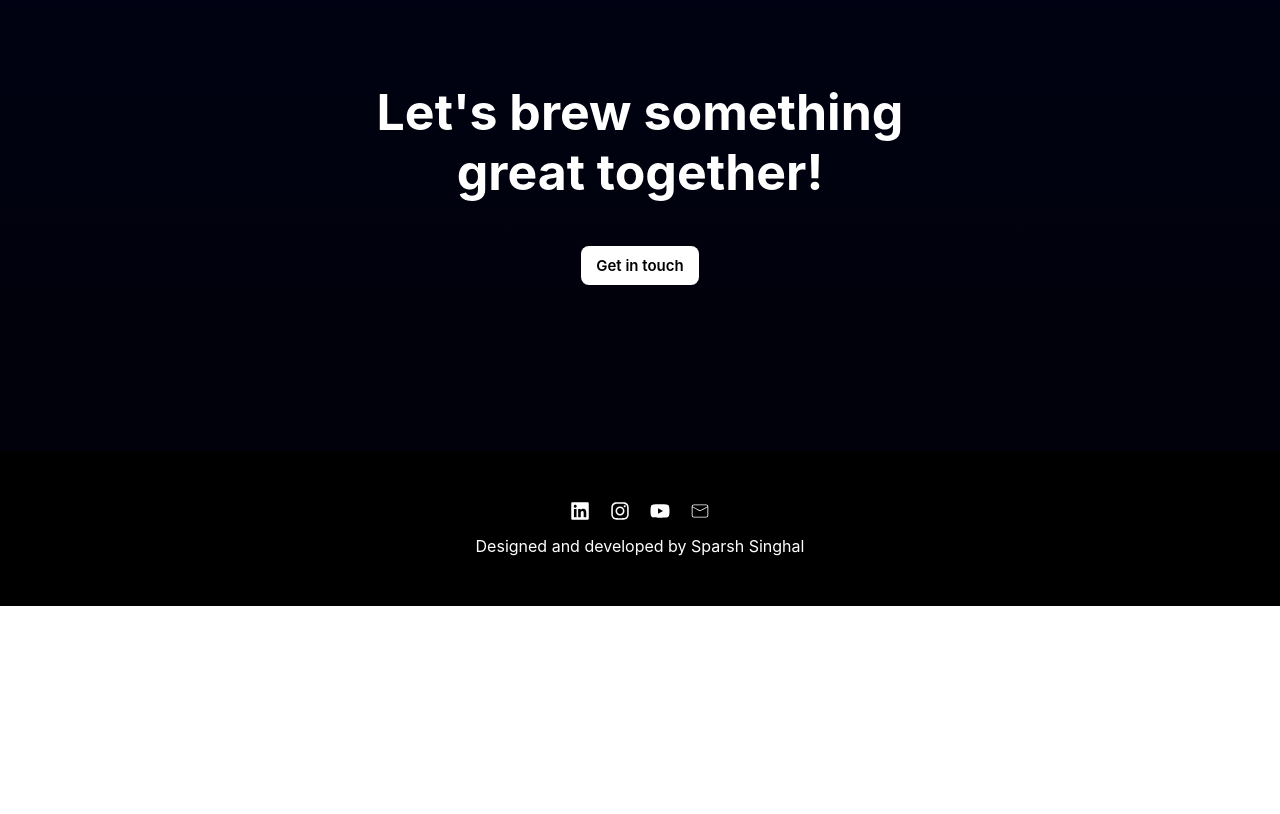
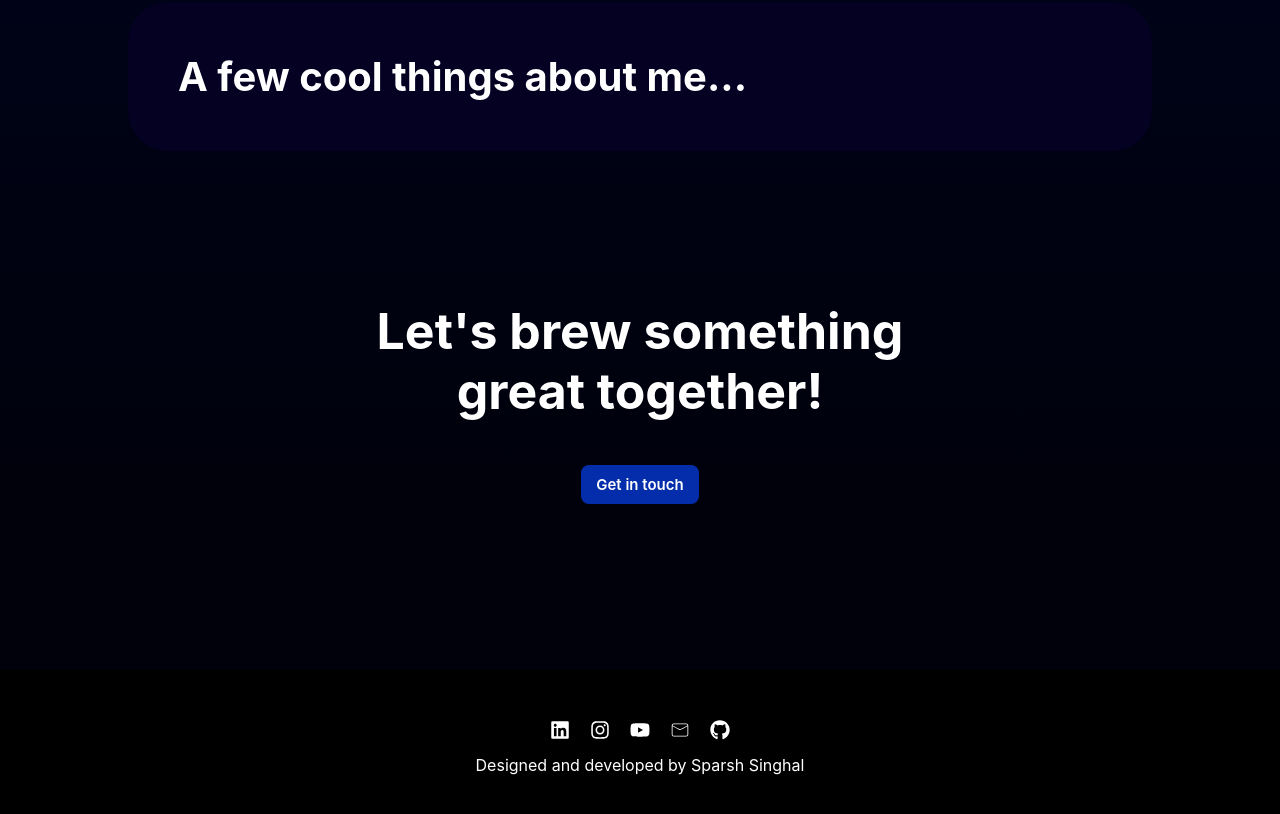
Before and after one commit to sparshsinghal15/myportfolio, a React (Create React App) app: page / in a window 1280 px wide. Shown: the part 1948-2762 px from the top of the page. Before the commit the page ends 2554 px from the top, so only its background shows below. Built offline with nearby package versions, Linux system fonts and the light colour scheme.

Commit message:
refactor

```diff
--- a/src/components/about/connect.js
+++ b/src/components/about/connect.js
@@ -9,7 +9,7 @@ const Connect = () => {
       <div className="title-2">great together!</div>
       <div className="mt-5">
         <Link to={PAGE_URL.CONNECT}>
-          <div className="custom-button custom-button-white button">
+          <div className="custom-button custom-button-blue button">
             Get in touch
           </div>
         </Link>
--- a/src/components/about/section.js
+++ b/src/components/about/section.js
@@ -1,12 +1,19 @@
-import React from "react";
+import React, { useRef } from "react";
 
 import Row from "antd/es/row";
 import Col from "antd/es/col";
 
+import { CSSTransition } from "react-transition-group";
+import "../../style/fade.css";
+
 const Section = ({ section }) => {
   const { title, description, image } = section;
+
+  const nodeRef = useRef(null);
+
   return (
-    <div className="section mb-5">
+    <CSSTransition nodeRef={nodeRef} in={true} timeout={400} classNames="fade">
+      <div className="section mb-5" ref={nodeRef}>
         <div className="heading-1">{title}</div>
         <Row gutter={[24, 8]}>
           <Col span={12}>
@@ -22,6 +29,7 @@ const Section = ({ section }) => {
           </Col>
         </Row>
       </div>
+    </CSSTransition>
   );
 };
 
--- a/src/components/aboutPage.js
+++ b/src/components/aboutPage.js
@@ -11,9 +11,10 @@ const About = () => {
       <Introduction />
       <div className="sections">
         {SECTIONS.map((section, index) => (
-          <Section section={section} />
+          <Section section={section} index={index} />
         ))}
       </div>
+      <div className="sections">A few cool things about me...</div>
       <Connect />
     </div>
   );
--- a/src/components/footer.js
+++ b/src/components/footer.js
@@ -1,27 +1,16 @@
 import React from "react";
 import { NAME } from "../constants/data";
-import { LINKEDIN_URL, INSTAGRAM_URL, YOUTUBE_URL } from "../constants/urls";
 
-import { FaInstagram, FaLinkedin, FaMailBulk, FaYoutube } from "react-icons/fa";
+import { SOCIAL_MEDIA_ICONS } from "../constants/data";
 
-import { CiMail } from "react-icons/ci";
 const Footer = () => {
   return (
     <div className="footer">
       <div className="container text-center">
         <div className="social-media">
-          <a href={LINKEDIN_URL}>
-            <FaLinkedin />
-          </a>
-          <a href={INSTAGRAM_URL}>
-            <FaInstagram />
-          </a>
-          <a href={YOUTUBE_URL}>
-            <FaYoutube />
-          </a>
-          <a href={YOUTUBE_URL}>
-            <CiMail />
-          </a>
+          {SOCIAL_MEDIA_ICONS.map((item) => (
+            <a href={item.url}>{item.icon}</a>
+          ))}
         </div>
         <div>Designed and developed by {NAME}</div>
       </div>
--- a/src/components/header.js
+++ b/src/components/header.js
@@ -6,7 +6,7 @@ import { Link } from "react-router-dom";
 
 const Header = () => {
   return (
-    <div className="header py-4">
+    <div className="header py-5">
       <div className="container flex justify-space-between align-center">
         <Link to={PAGE_URL.ABOUT}>
           <div className="title">Sparsh Singhal</div>
--- a/src/constants/data.js
+++ b/src/constants/data.js
@@ -2,6 +2,10 @@ import SoftwareDevelopment from "../public/images/softwareDevelopment.png";
 import BusinessAnalytics from "../public/images/businessAnalytics.png";
 import Youtube from "../public/images/youtube.png";
 import Blog from "../public/images/blog.png";
+
+import { FaGithub, FaInstagram, FaLinkedin, FaYoutube } from "react-icons/fa";
+import { CiMail } from "react-icons/ci";
+import { LINKEDIN_URL, INSTAGRAM_URL, YOUTUBE_URL, GITHUB_URL } from "./urls";
 
 export const NAME = "Sparsh Singhal";
 export const PROFESSIONS = [
@@ -33,3 +37,11 @@ export const SECTIONS = [
     image: Blog,
   },
 ];
+
+export const SOCIAL_MEDIA_ICONS = [
+  { title: "LinkedIn", url: LINKEDIN_URL, icon: <FaLinkedin /> },
+  { title: "Instagram", url: INSTAGRAM_URL, icon: <FaInstagram /> },
+  { title: "Youtube", url: YOUTUBE_URL, icon: <FaYoutube /> },
+  { title: "Mail", url: LINKEDIN_URL, icon: <CiMail /> },
+  { title: "Github", url: GITHUB_URL, icon: <FaGithub /> },
+];
--- a/src/constants/urls.js
+++ b/src/constants/urls.js
@@ -2,6 +2,7 @@ export const BLOG_URL = "https://lucidepiphany.com/";
 export const LINKEDIN_URL = "https://www.linkedin.com/in/sparshsinghal15/";
 export const INSTAGRAM_URL = "https://www.linkedin.com/in/sparshsinghal15/";
 export const YOUTUBE_URL = "https://www.youtube.com/@SparshSinghalMusic";
+export const GITHUB_URL = "https://github.com/sparshsinghal15";
 
 export const PAGE_URL = {
   ABOUT: "/",
--- a/src/style/app.less
+++ b/src/style/app.less
@@ -54,6 +54,7 @@
   .sections {
     background-color: rgb(4, 1, 34);
     padding: 50px;
+    margin-bottom: 70px;
     border-radius: 40px;
 
     .section {
--- a/src/style/common.css
+++ b/src/style/common.css
@@ -43,6 +43,10 @@
 .py-4 {
     padding-top: calc(var(--spacer) * 2);
     padding-bottom: calc(var(--spacer) * 2);
+}
+.py-5 {
+    padding-top: calc(var(--spacer) * 2.5);
+    padding-bottom: calc(var(--spacer) * 2.5);
 }
 .pt-1 {
     padding-top: calc(var(--spacer) * 0.5);
```
Lines whose indentation alone changed are shown as unchanged.
